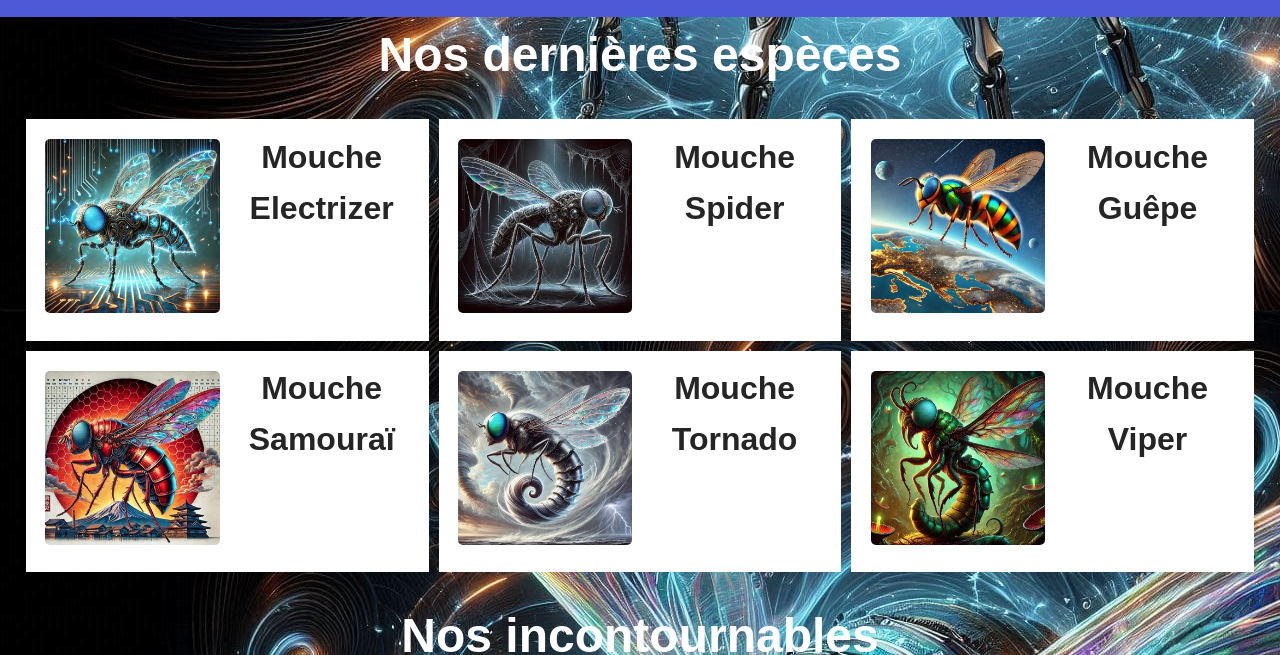
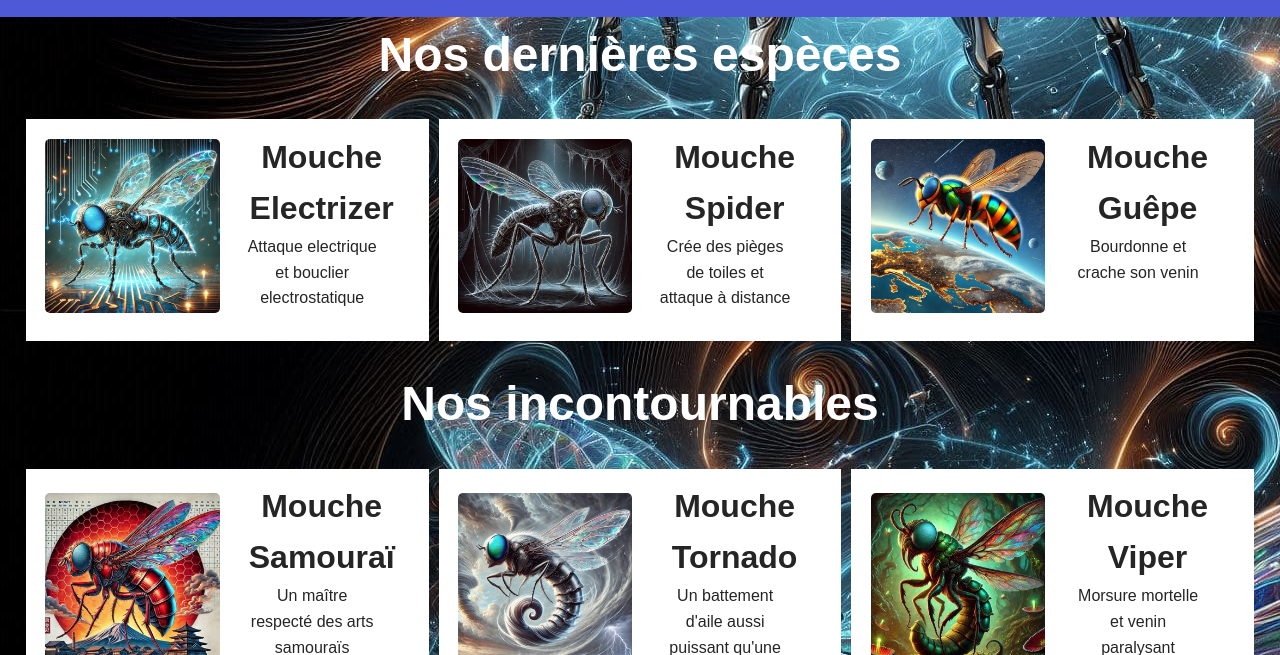
Before and after one commit to justmixx/S105, a PHP site: page /catalogue.php in a window 1280 px wide. Shown: the part 792-1447 px from the top of the page. Run offline with PHP 8.4, Linux system fonts and the light colour scheme; grey boxes are pictures that could not be loaded.

Commit message:
catalogue

```diff
--- a/catalogue.php
+++ b/catalogue.php
@@ -54,6 +54,8 @@ if (($handle = fopen("products.csv", "r")) !== FALSE) {
     // Lire et ignorer la première ligne (en-têtes)
     fgetcsv($handle);
 
+    $counter = 0; // Initialiser un compteur
+
     while (($data = fgetcsv($handle, 1000, ",")) !== FALSE) {
         echo "
         <a class='article' href='product.php?name={$data[0]}'>
@@ -62,9 +64,14 @@ if (($handle = fopen("products.csv", "r")) !== FALSE) {
             </div>
             <div class='box-texte'>
                 <h3>{$data[0]}</h3>
-                        <p><Résistence {$data[8]}</p>
+                <p>{$data[15]}</p>
             </div>
         </a>";
+
+        $counter++; // Incrémenter le compteur
+        if ($counter >= 3) { // Arrêter après 3 articles
+            break;
+        }
     }
     fclose($handle);
 }
@@ -73,28 +80,29 @@ if (($handle = fopen("products.csv", "r")) !== FALSE) {
     </div>
     <h2 id="deux"> Nos incontournables </h2>
     <div class="container">
-    <a class="article" href="pagemouche/mouchegladiator.php">
-        <img src="img/mouche-gladiator.jpeg" alt="mouche gladiator image">
-        <div class="texte">
-            <h3> Mouche gladiator </h3>
-            <p> Parfaite pour vos premier combat, toujours présente pour les derniers. </p>
+    <?php
+        // Charger les produits depuis le CSV
+        if (($handle = fopen("products.csv", "r")) !== FALSE) {
+             // Lire et ignorer la première ligne (en-têtes)
+             for ($i = 1; $i <= 4; $i++) {
+                (fgetcsv($handle));
+             }
+
+            while (($data = fgetcsv($handle, 1000, ",")) !== FALSE) {
+                echo "
+                <a class='article' href='product.php?name={$data[0]}'>
+                    <div class='box-img'>
+                    <img src='{$data[4]}' alt='{$data[0]}'>
                     </div>
-    </a>
-        <div class="article">
-            <img src="img/mouche-gladiator.jpeg" alt="mouche gladiator image">
-            <div class="texte">
-                <h3> Mouche gladiator </h3>
-                <p> Parfaite pour vos premier combat, toujours présente pour les derniers. </p>
+                    <div class='box-texte'>
+                        <h3>{$data[0]}</h3>
+                        <p>{$data[15]}</p>
                     </div>
-        </div>
-        <div class="article">
-            <img src="img/mouche-gladiator.jpeg" alt="mouche gladiator image">
-            <div class="texte">
-                <h3> Mouche gladiator </h3>
-                <p> Parfaite pour vos premier combat, toujours présente pour les derniers. </p>
-            </div>
-        </div>
-    </div>
+                </a>";
+            }
+            fclose($handle);
+        }
+        ?>
 
     </div>
 </main>
--- a/css/catalogues.css
+++ b/css/catalogues.css
@@ -90,12 +90,12 @@ h1 {
     max-width: 50%;
     height: 100%;
     text-align: center;
-    text-justify: center;
 }
 .box-texte p {
     font-size: 1em;
     max-width: 80%;
     color: #252525;
+    text-justify:left;
 }
 
 .box-texte h3{
--- a/products.csv
+++ b/products.csv
@@ -1,7 +1,7 @@
-Mouche Gladiator,19.99,24.99,29.99,img/gladiator/gladiator-small.jpeg,img/gladiator/gladiator-medium.jpeg,img/gladiator/gladiator-big.jpeg,Sa robustesse adapté àl'apprentissage la Gladiator est parfaite pour les débutants elle saura aussi satisfaire les experts comme tank en combat 2v2.,&#9733; &#9733; &#9733; &#9733; &#9734;,La mouche Gladiator a 4 étoiles de résistance quand elle est à l'age adulte sinon cela peut descendre à 3,&#9733; &#9733; &#9734; &#9734; &#9734;,La mouche Gladiator a 2 étoiles d'endurance car elle est assez lourde,&#9733; &#9733; &#9733; &#9733; &#9734;,La mouche Gladiator a 4 étoiles de force, grâce à cela elle peut facilement gagner des combats
-Mouche Electrizer,29.99,34.99,39.99,img/mouche-electrizer.jpeg,img/mouche-gladiator.jpeg,img//mouche-spider.jpeg,La Gladiator est parfaite pour les débutants elle saura aussi satisfaire les experts comme tank en combat 2v2.,&#9733; &#9733; &#9733; &#9733; &#9733;,La mouche Electrizer a 5 étoiles de maniabilité quand elle est à l'âge adulte sinon cela peut descendre à 3.,&#9733; &#9733; &#9733; &#9733; &#9734;,La mouche Electrizer a 4 étoiles d'endurance quand elle est à l'âge adulte sinon cela peut descendre à 2.,&#9733; &#9733; &#9733; &#9733; &#9733;,Grace à son attaque electrizer la mouche electrizer à de tres grande faciliter à éliminer ces adversaire
-Mouche Spider,39.99,44.99,49.99,img/mouche-spider.jpeg,img/mouche-gladiator.jpeg,img//mouche-spider.jpeg,La Gladiator est parfaite pour les débutants elle saura aussi satisfaire les experts comme tank en combat 2v2.,&#9733; &#9733; &#9733; &#9733; &#9733;,
-Mouche Guêpe,19.99,24.99,29.99,img/mouche-guepe.jpeg,img/mouche-gladiator.jpeg,img//mouche-spider.jpeg,Sa robustesse adapté àl'apprentissage la Gladiator est parfaite pour les débutants elle saura aussi satisfaire les experts comme tank en combat 2v2.,&#9733; &#9733; &#9733; &#9733; &#9733;,
-Mouche Samouraï,29.99,34.99,39.99,img/mouche-samourai.jpeg,img/mouche-gladiator.jpeg,img//mouche-spider.jpeg,La Gladiator est parfaite pour les débutants elle saura aussi satisfaire les experts comme tank en combat 2v2.,&#9733; &#9733; &#9733; &#9733; &#9733;,
-Mouche Tornado,39.99,44.99,49.99,img/mouche-tornado.jpeg,img/mouche-gladiator.jpeg,img//mouche-spider.jpeg,La Gladiator est parfaite pour les débutants elle saura aussi satisfaire les experts comme tank en combat 2v2.,&#9733; &#9733; &#9733; &#9733; &#9733;,
-Mouche Viper,39.99,44.99,49.99,img/mouche-viper.jpeg,img/mouche-viper-baby.jpeg,img//mouche-spider.jpeg,La Gladiator est parfaite pour les débutants elle saura aussi satisfaire les experts comme tank en combat 2v2.,&#9733; &#9733; &#9733; &#9733; &#9733;,
+Mouche Gladiator,19.99,24.99,29.99,img/gladiator/gladiator-small.jpeg,img/gladiator/gladiator-medium.jpeg,img/gladiator/gladiator-big.jpeg,Sa robustesse adapté àl'apprentissage la Gladiator est parfaite pour les débutants elle saura aussi satisfaire les experts comme tank en combat 2v2.,&#9733; &#9733; &#9733; &#9733; &#9734;,La mouche Gladiator a 4 étoiles de résistance quand elle est à l'age adulte sinon cela peut descendre à 3,&#9733; &#9733; &#9734; &#9734; &#9734;,La mouche Gladiator a 2 étoiles d'endurance car elle est assez lourde,&#9733; &#9733; &#9733; &#9733; &#9734;,La mouche Gladiator a 4 étoiles de force, grâce à cela elle peut facilement gagner des combats, Robuste et puissante,
+Mouche Electrizer,29.99,34.99,39.99,img/mouche-electrizer.jpeg,img/mouche-gladiator.jpeg,img//mouche-spider.jpeg,La Gladiator est parfaite pour les débutants elle saura aussi satisfaire les experts comme tank en combat 2v2.,&#9733; &#9733; &#9733; &#9733; &#9733;,La mouche Electrizer a 5 étoiles de maniabilité quand elle est à l'âge adulte sinon cela peut descendre à 3.,&#9733; &#9733; &#9733; &#9733; &#9734;,La mouche Electrizer a 4 étoiles d'endurance quand elle est à l'âge adulte sinon cela peut descendre à 2.,&#9733; &#9733; &#9733; &#9733; &#9733;,Grace à son attaque electrizer la mouche electrizer à de tres grande faciliter à éliminer ces adversaire,..., Attaque electrique et bouclier electrostatique,
+Mouche Spider,39.99,44.99,49.99,img/mouche-spider.jpeg,img/mouche-gladiator.jpeg,img//mouche-spider.jpeg,La Gladiator est parfaite pour les débutants elle saura aussi satisfaire les experts comme tank en combat 2v2.,&#9733; &#9733; &#9733; &#9733; &#9733;,...,...,...,...,...,...,Crée des pièges de toiles et attaque à distance,
+Mouche Guêpe,19.99,24.99,29.99,img/mouche-guepe.jpeg,img/mouche-gladiator.jpeg,img//mouche-spider.jpeg,Sa robustesse adapté àl'apprentissage la Gladiator est parfaite pour les débutants elle saura aussi satisfaire les experts comme tank en combat 2v2.,&#9733; &#9733; &#9733; &#9733; &#9733;,...,...,...,...,...,...,Bourdonne et crache son venin,
+Mouche Samouraï,29.99,34.99,39.99,img/mouche-samourai.jpeg,img/mouche-gladiator.jpeg,img//mouche-spider.jpeg,La Gladiator est parfaite pour les débutants elle saura aussi satisfaire les experts comme tank en combat 2v2.,&#9733; &#9733; &#9733; &#9733; &#9733;,...,...,...,...,...,...,Un maître respecté des arts samouraïs,
+Mouche Tornado,39.99,44.99,49.99,img/mouche-tornado.jpeg,img/mouche-gladiator.jpeg,img//mouche-spider.jpeg,La Gladiator est parfaite pour les débutants elle saura aussi satisfaire les experts comme tank en combat 2v2.,&#9733; &#9733; &#9733; &#9733; &#9733;,...,...,...,...,...,...,Un battement d'aile aussi puissant qu'une tempête,
+Mouche Viper,39.99,44.99,49.99,img/mouche-viper.jpeg,img/mouche-viper-baby.jpeg,img//mouche-spider.jpeg,La Gladiator est parfaite pour les débutants elle saura aussi satisfaire les experts comme tank en combat 2v2.,&#9733; &#9733; &#9733; &#9733; &#9733;,...,...,...,...,...,...,Morsure mortelle et venin paralysant,
```
Lines whose indentation alone changed are shown as unchanged.
